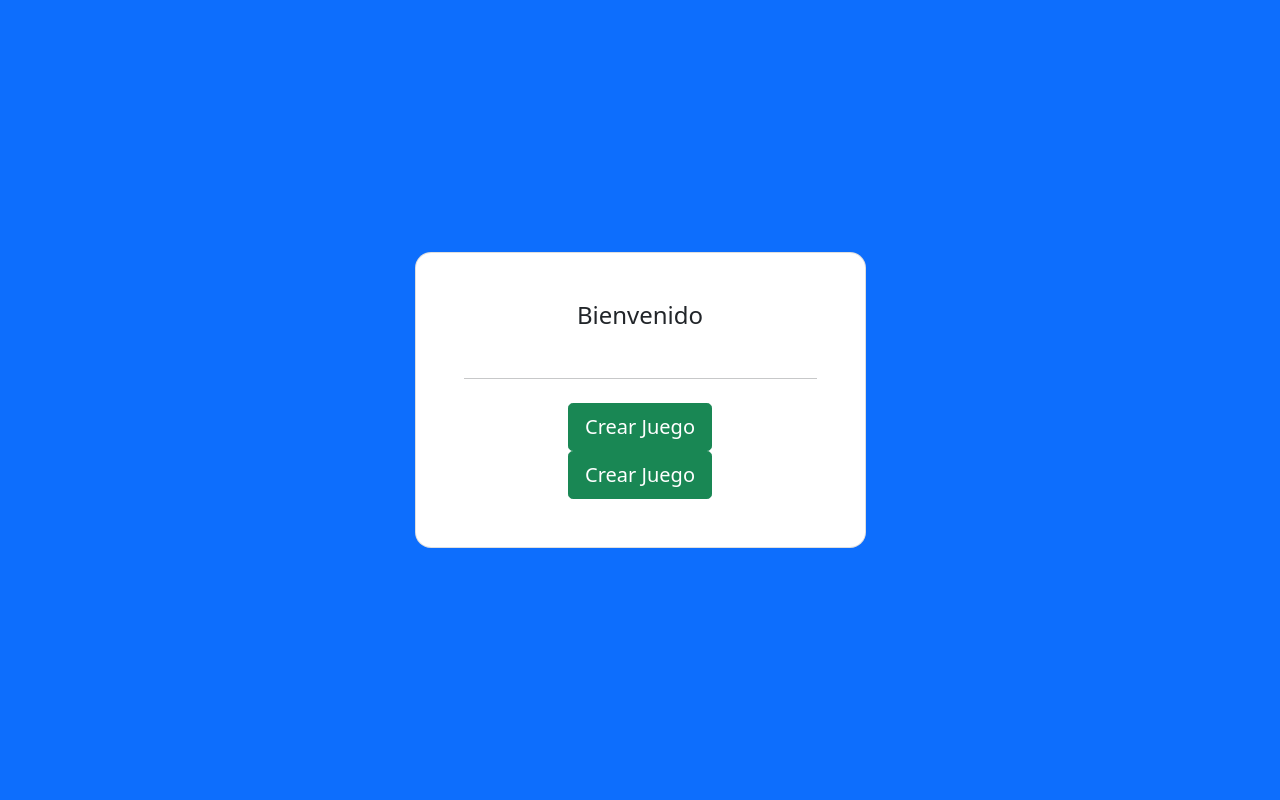
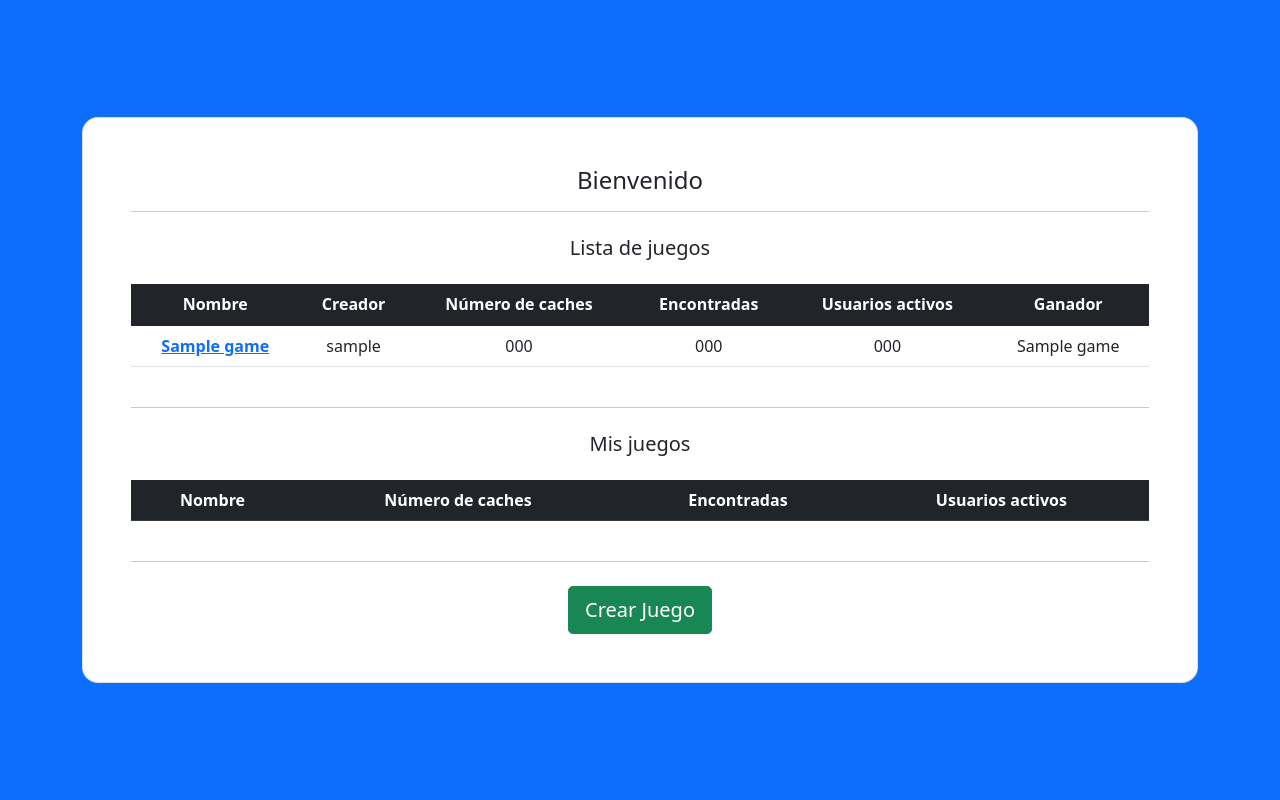
Before and after one commit to AndevBlanco/Proyecto_PaaS, a Flask app: page /home in a window 1280 px wide. Run offline with Flask 2, Linux system fonts and the light colour scheme; the visitor is signed in with stand-in values (Sample User, id 1); a database or web service that is not in the repository returns one stand-in record (values such as "Sample title"); lists and menus that the app fills with data are empty; parts of the project's set-up code (start-up, migrations or seed data) failed here and were passed over; some libraries are stand-ins or nearby versions.

Commit message:
Game list added

```diff
--- a/app.py
+++ b/app.py
@@ -1,4 +1,4 @@
-from flask import Flask, render_template, session, abort, redirect, request
+from flask import Flask, render_template, session, abort, redirect, request, url_for
 import database, os, pathlib, requests, json
 from dotenv import load_dotenv
 from google.oauth2 import id_token
@@ -24,14 +24,39 @@ flow = Flow.from_client_secrets_file(
 
 client = os.getenv("DB_URI")
 
+def login_is_required(function):
+    def wrapper(*args, **kwargs):
+        if "google_id" not in session:
+            return abort(401)  # Authorization required
+        else:
+            return function()
+
+    return wrapper
+
 @app.route('/')
 def index():
     return render_template('index.html')
 
 @app.route('/home')
+@login_is_required
 def home():
-    print(session)
-    return render_template('home.html')
+    game_list = {
+        'my_games': [],
+        'games': []
+    }
+    game_list_db = database.db.games.find()
+    for i in game_list_db:
+        if(i['winner_name'] == ''):
+                i['winner_name'] = 'Pendiente'
+
+        if(i['user_uuid'] == session['google_id']):
+            game_list['my_games'].append(i)
+        else:
+            game_list['games'].append(i)
+
+    print(game_list)
+
+    return render_template('home.html', games_list=game_list)
 
 
 @app.route('/login', methods=['POST'])
@@ -53,8 +78,12 @@ def callback():
         request=token_request,
         audience=GOOGLE_CLIENT_ID
     )
-    session['goole_id'] = id_info.get("sub")
+    session['google_id'] = id_info.get("sub")
     session['name'] = id_info.get("name")
+    user_exist = database.db.users.find_one({"uuid": session['google_id']})
+    if(not user_exist):
+        database.db.users.insert_one({"uuid": session['google_id'], "name": session['name']})
+    print(session['google_id'])
     return redirect("/home")
 
 @app.route("/logout")
@@ -87,5 +116,5 @@ def save_game():
     for i in range(0, len(obj)):
         obj[i]['clue'] = request.form['clue' + str(i)]
 
-    database.db.game.insert_one({"uuid": session['goole_id'], "name": request.form['game_name'], "north": request.form['north'], "south": request.form['south'], "east": request.form['east'], "west": request.form['west'], "caches": obj})
+    database.db.games.insert_one({"user_uuid": session['google_id'], "user_name": session['name'], "name": request.form['game_name'], "north": request.form['north'], "south": request.form['south'], "east": request.form['east'], "west": request.form['west'], "caches": obj, "number_caches": len(obj), "winner_name": "", "active": True})
     return render_template("create.html")
--- a/templates/create.html
+++ b/templates/create.html
@@ -1,6 +1,6 @@
 {% extends 'base.html' %}
 {% block content %}
-<section class="vh-100 bg-info">
+<section class="vh-100 bg-light">
     <div class="container py-5 h-100">
         <div class="row d-flex justify-content-center align-items-center h-100">
             <div class="col-12">
--- a/templates/home.html
+++ b/templates/home.html
@@ -3,17 +3,78 @@
 <section class="vh-100 bg-primary">
     <div class="container py-5 h-100">
         <div class="row d-flex justify-content-center align-items-center h-100">
-            <div class="col-12 col-md-8 col-lg-6 col-xl-5">
+            <div class="col-12 w-100 col-md-8 col-lg-6 col-xl-5">
                 <div class="card shadow-2-strong" style="border-radius: 1rem;">
                     <div class="card-body p-5 text-center">
+                        <h4 class="mb-3">Bienvenido</h4>
+                        <hr>
+                        <div class="row justify-content-start my-4">
+                            <div class="col-12">
+                                <h5 class="mb-4">Lista de juegos</h5>
+                                <table class="table table-hover">
+                                    <thead class="thead-dark table-dark">
+                                        <tr>
+                                            <th scope="col">Nombre</th>
+                                            <th scope="col">Creador</th>
+                                            <th scope="col">Número de caches</th>
+                                            <th scope="col">Encontradas</th>
+                                            <th scope="col">Usuarios activos</th>
+                                            <th scope="col">Ganador</th>
+                                        </tr>
+                                    </thead>
+                                    <tbody id="gameList">
+                                        {% for game in games_list.games %}
+                                        <tr>
+                                            {% if game.active %}
+                                                <th scope="row"><a href="">{{game.name}}</a></th>
+                                            {% else %}
+                                                <th scope="row">{{game.name}}</th>
+                                            {% endif %}
+                                            <td>{{game.user_name}}</td>
+                                            <td>{{game.number_caches}}</td>
+                                            <td>{{game.number_caches}}</td>
+                                            <td>{{game.number_caches}}</td>
+                                            <td>{{game.winner_name}}</td>
+                                        </tr>
+                                        {% endfor %}
+                                    </tbody>
+                                </table>
+                            </div>
+                        </div>
 
-                        <h4 class="mb-5">Bienvenido</h4>
+                        <hr>
+
+                        <div class="row justify-content-start my-4">
+                            <div class="col-12">
+                                <h5 class="mb-4">Mis juegos</h5>
+                                <table class="table table-hover">
+                                    <thead class="thead-dark table-dark">
+                                      <tr>
+                                        <th scope="col">Nombre</th>
+                                        <th scope="col">Número de caches</th>
+                                        <th scope="col">Encontradas</th>
+                                        <th scope="col">Usuarios activos</th>
+                                      </tr>
+                                    </thead>
+                                    <tbody id="myGameList">
+                                        {% for game in games_list.my_games %}
+                                        <tr>
+                                            <th scope="row">{{game.name}}</th>
+                                            <td>{{game.number_caches}}</td>
+                                            <td>{{game.number_caches}}</td>
+                                            <td>{{game.number_caches}}</td>
+                                        </tr>
+                                        {% endfor %}
+                                    </tbody>
+                                </table>
+                            </div>
+                        </div>
+
+
+
 
                         <hr class="my-4">
                         <a class="btn btn-lg btn-block btn-success" href="/create">Crear Juego</a>
-                        <form action="/create" method="post">
-                            <button class="btn btn-lg btn-block btn-success">Crear Juego</button>
-                        </form>
                     </div>
                 </div>
             </div>
```
